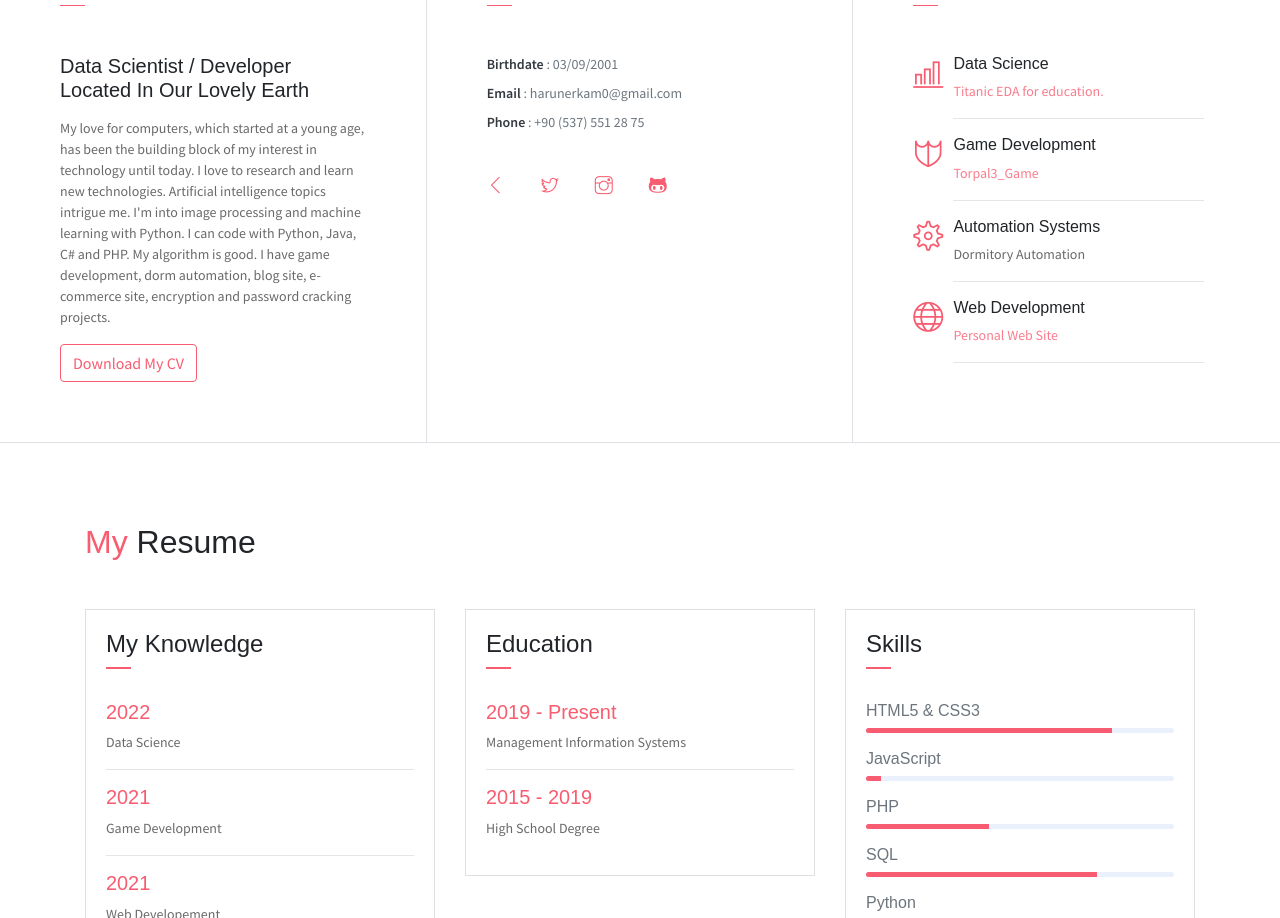
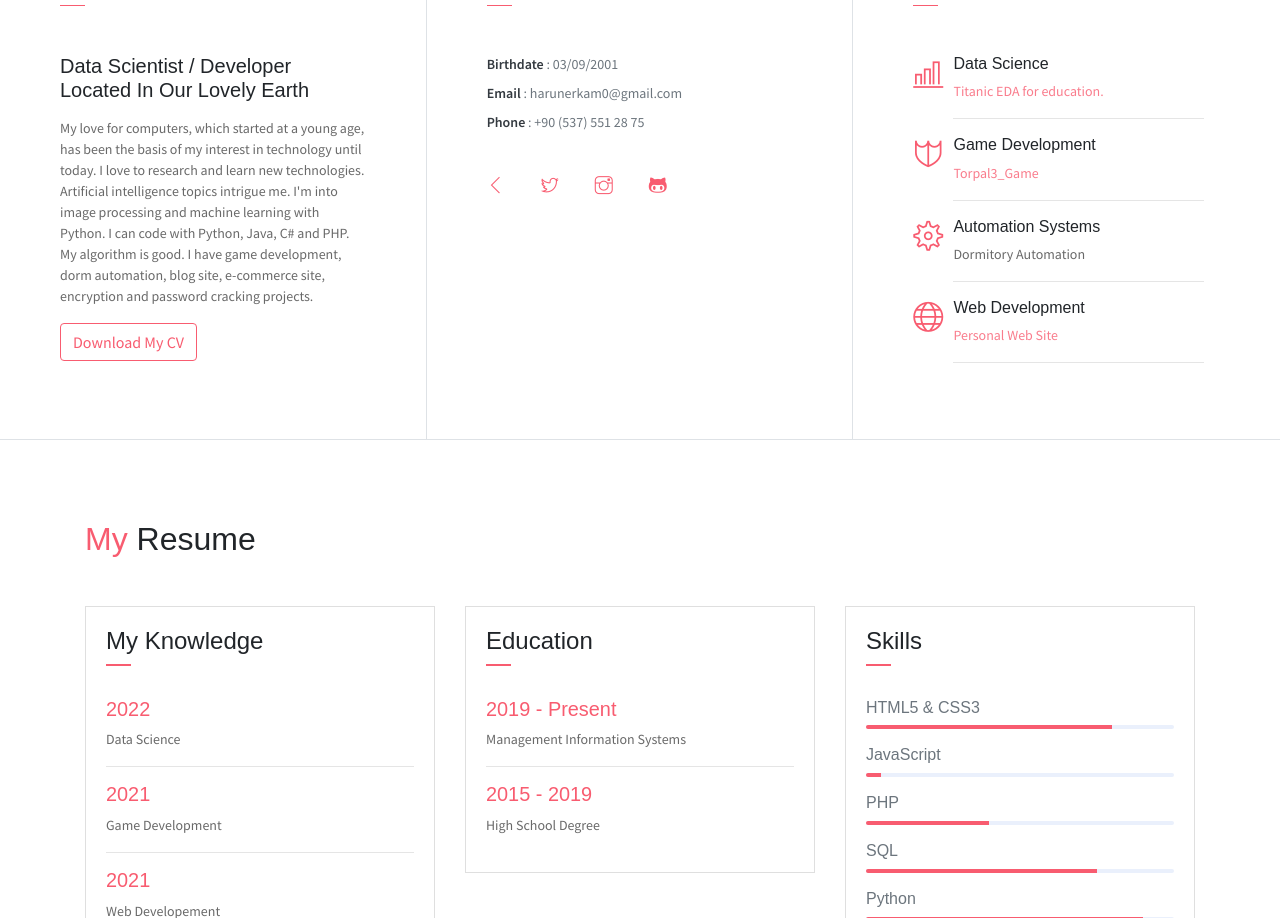
Before and after one commit to erkamspyjamas/Personal_Website, a plain HTML site: page index.html in a window 1280 px wide. Shown: the part 814-1732 px from the top of the page. Drawn offline with Linux system fonts and the light colour scheme.

Commit message:
Update index.html

```diff
--- a/index.html
+++ b/index.html
@@ -62,7 +62,7 @@
                 <h3 class="font-weight-light">Who am I ?</h3>
                 <span class="line mb-5"></span>
                 <h5 class="mb-3">Data Scientist / Developer Located In Our Lovely Earth</h5>
-                <p class="mt-20">My love for computers, which started at a young age, has been the building block of my interest in technology until today. I love to research and learn new technologies. Artificial intelligence topics intrigue me. I'm into image processing and machine learning with Python. I can code with Python, Java, C# and PHP. My algorithm is good. I have game development, dorm automation, blog site, e-commerce site, encryption and password cracking projects.</p>
+                <p class="mt-20">My love for computers, which started at a young age, has been the basis of my interest in technology until today. I love to research and learn new technologies. Artificial intelligence topics intrigue me. I'm into image processing and machine learning with Python. I can code with Python, Java, C# and PHP. My algorithm is good. I have game development, dorm automation, blog site, e-commerce site, encryption and password cracking projects.</p>
                 <a href="HEB_CV.docx"><button class="btn btn-outline-danger" type="button" ><i class="icon-down-circled2 "></i>Download My CV</button></a>
             </div>
             <div class="col-lg-4 about-card">
```
